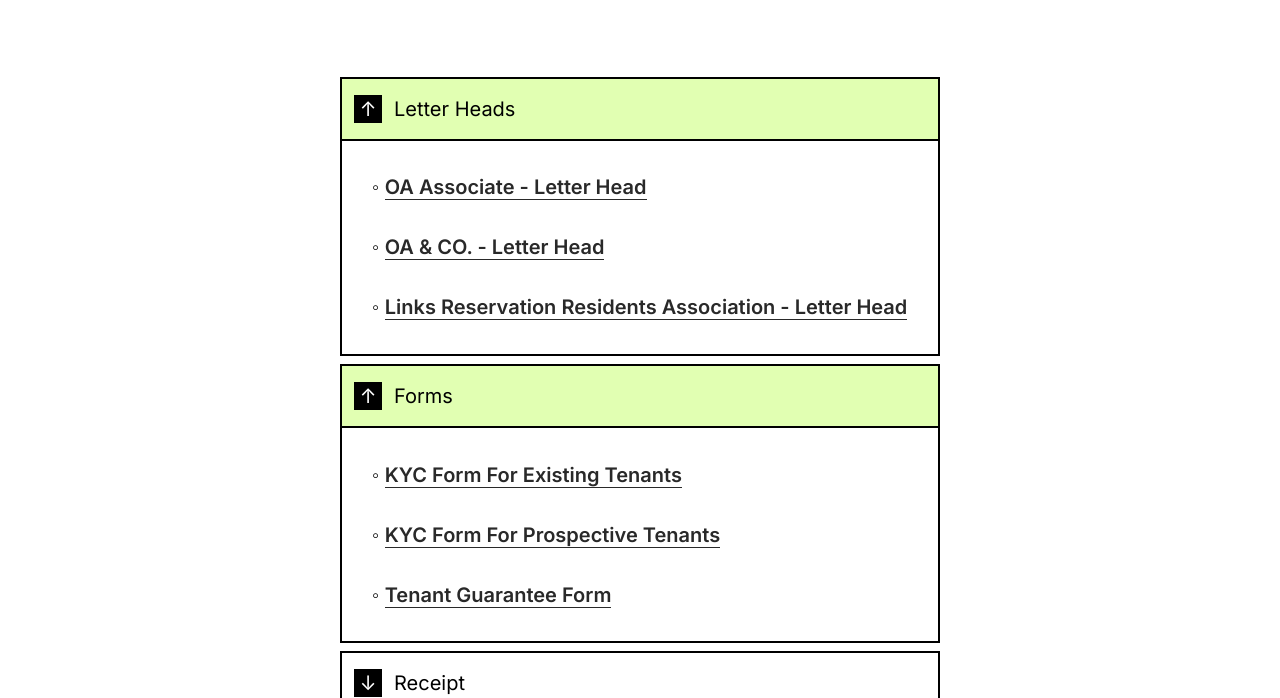
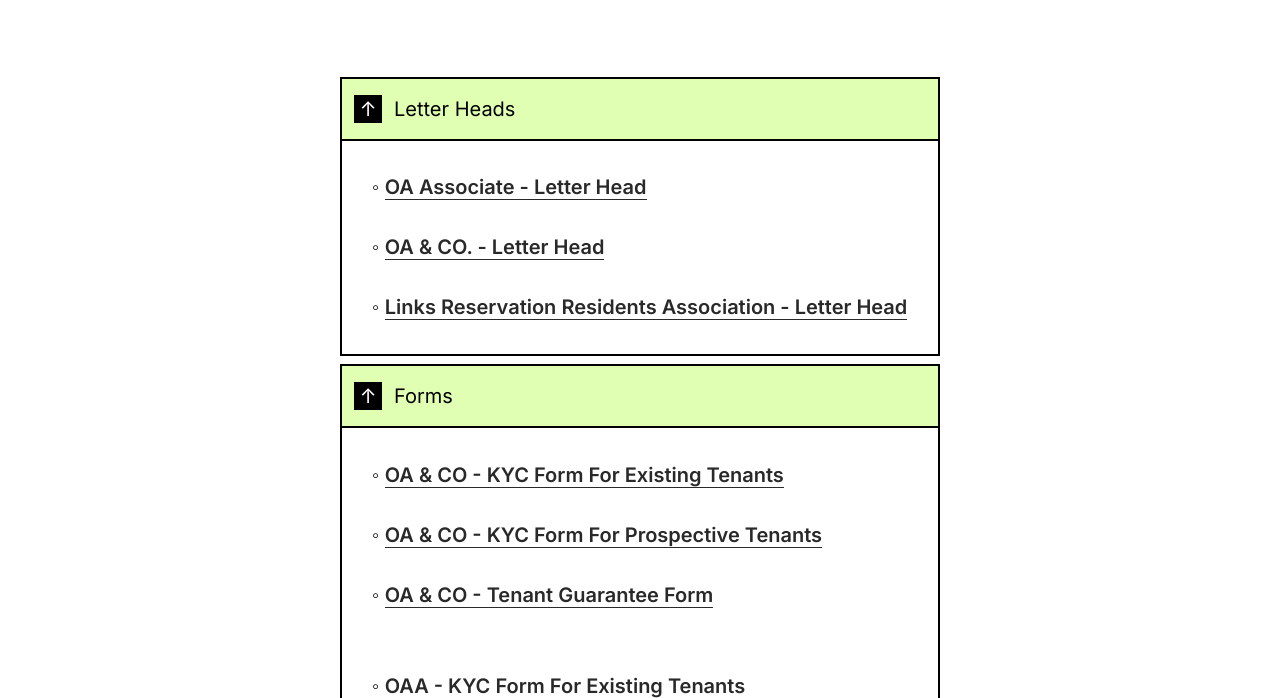
Before and after one commit to kore4lyf/oa-links, a plain HTML site: page index.html in a window 1280 px wide. Both pictures are taken after a click on the heading "Forms". Shown: the part 102-800 px from the top of the page. Drawn offline with Linux system fonts and the light colour scheme.

Commit message:
Add KYC Form for OAA

```diff
--- a/index.html
+++ b/index.html
@@ -57,13 +57,24 @@
             </summary>
             <div>
                 <p>
-                    <i>	&#9702;</i> <a target="_blank"  href="https://docs.google.com/document/d/1UWFhIeYIVV-M2P6Cgx3OAJWRmN9exmFi/edit?usp=sharing&ouid=117469555093328791723&rtpof=true&sd=true" title="KYC Form For Existing Tenants">KYC Form For Existing Tenants</a>
+                    <i>	&#9702;</i> <a target="_blank"  href="https://docs.google.com/document/d/1UWFhIeYIVV-M2P6Cgx3OAJWRmN9exmFi/edit?usp=sharing&ouid=117469555093328791723&rtpof=true&sd=true" title="OA & CO - KYC Form For Existing Tenants">OA & CO - KYC Form For Existing Tenants</a>
                 </p>
                 <p>
-                    <i>	&#9702;</i> <a target="_blank"  href="https://drive.google.com/file/d/1ij81pqPunLUGhRPLrY-7IA7YBD_4mYBd/view?usp=sharing" title="KYC Form For Prospective Tenants">KYC Form For Prospective Tenants</a>
+                    <i>	&#9702;</i> <a target="_blank"  href="https://drive.google.com/file/d/1ij81pqPunLUGhRPLrY-7IA7YBD_4mYBd/view?usp=sharing" title="OA & CO - KYC Form For Prospective Tenants">OA & CO - KYC Form For Prospective Tenants</a>
                 </p>
                 <p>
-                    <i>	&#9702;</i> <a target="_blank"  href="https://drive.google.com/file/d/1RX5Ne1eCLBfcMHQrf45sjcl0QRwczIKH/view?usp=sharing" title="Tenant Guarantee Form">Tenant Guarantee Form</a>
+                    <i>	&#9702;</i> <a target="_blank"  href="https://drive.google.com/file/d/1RX5Ne1eCLBfcMHQrf45sjcl0QRwczIKH/view?usp=sharing" title="OA & CO - Tenant Guarantee Form">OA & CO - Tenant Guarantee Form</a>
+                </p>
+                <br>
+
+                <p>
+                    <i>	&#9702;</i> <a target="_blank"  href="https://drive.google.com/file/d/1fg2L0Mfds1ENdmBzvcD6NXgrmNa8QnyY/view?usp=drive_link" title="OAA - KYC Form For Existing Tenants">OAA - KYC Form For Existing Tenants</a>
+                </p>
+                <p>
+                    <i>	&#9702;</i> <a target="_blank"  href="https://drive.google.com/file/d/14ri5rm8kuMxVfTGJgZq33gfiD_ZJo86b/view?usp=drive_link" title="OAA - KYC Form For Prospective Tenants">OAA - KYC Form For Prospective Tenants</a>
+                </p>
+                <p class="hides">
+                    <i>	&#9702;</i> <a target="_blank"  href="" title="OAA - Tenant Guarantee Form">OAA - Tenant Guarantee Form</a>
                 </p>
             </div>
         </details>
```
